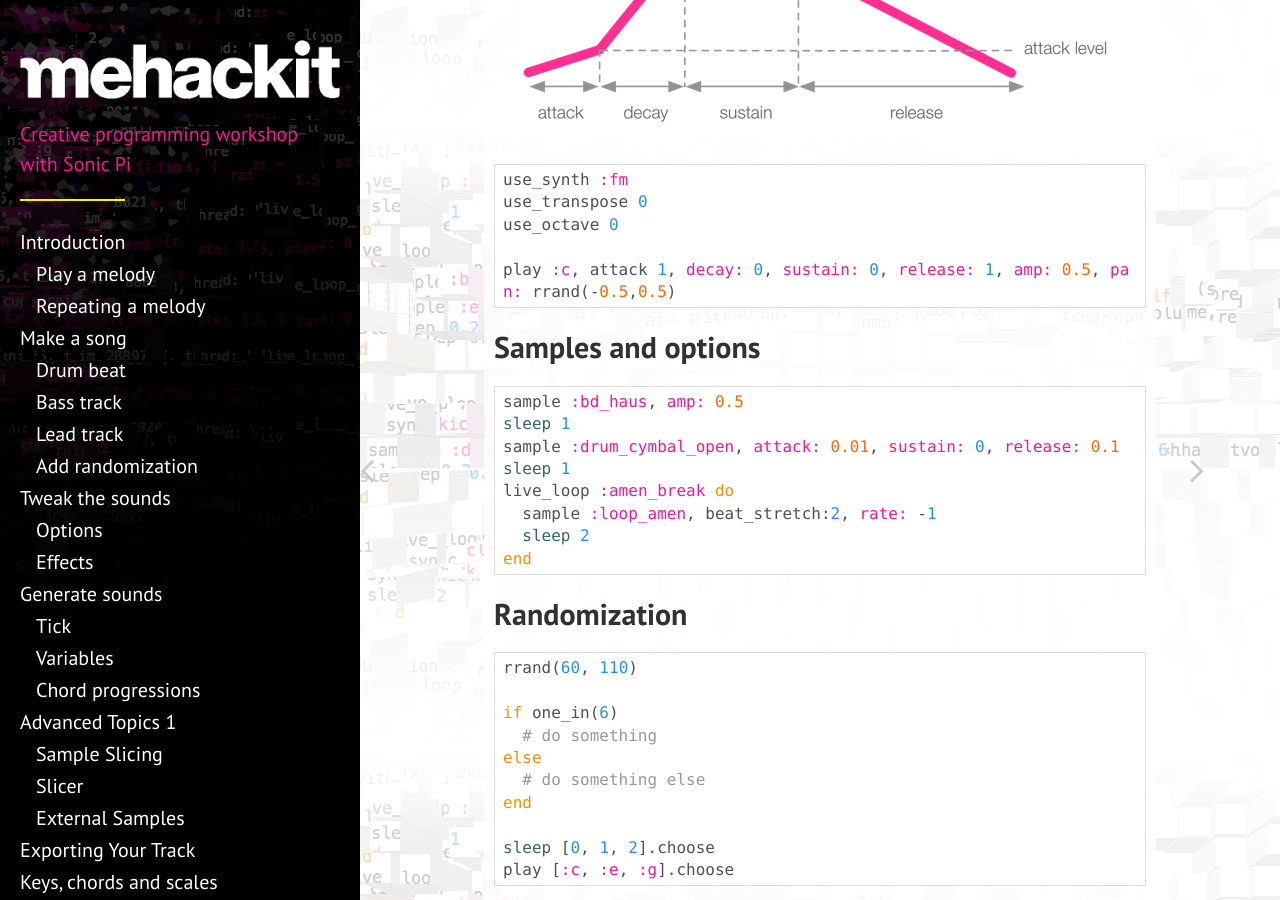
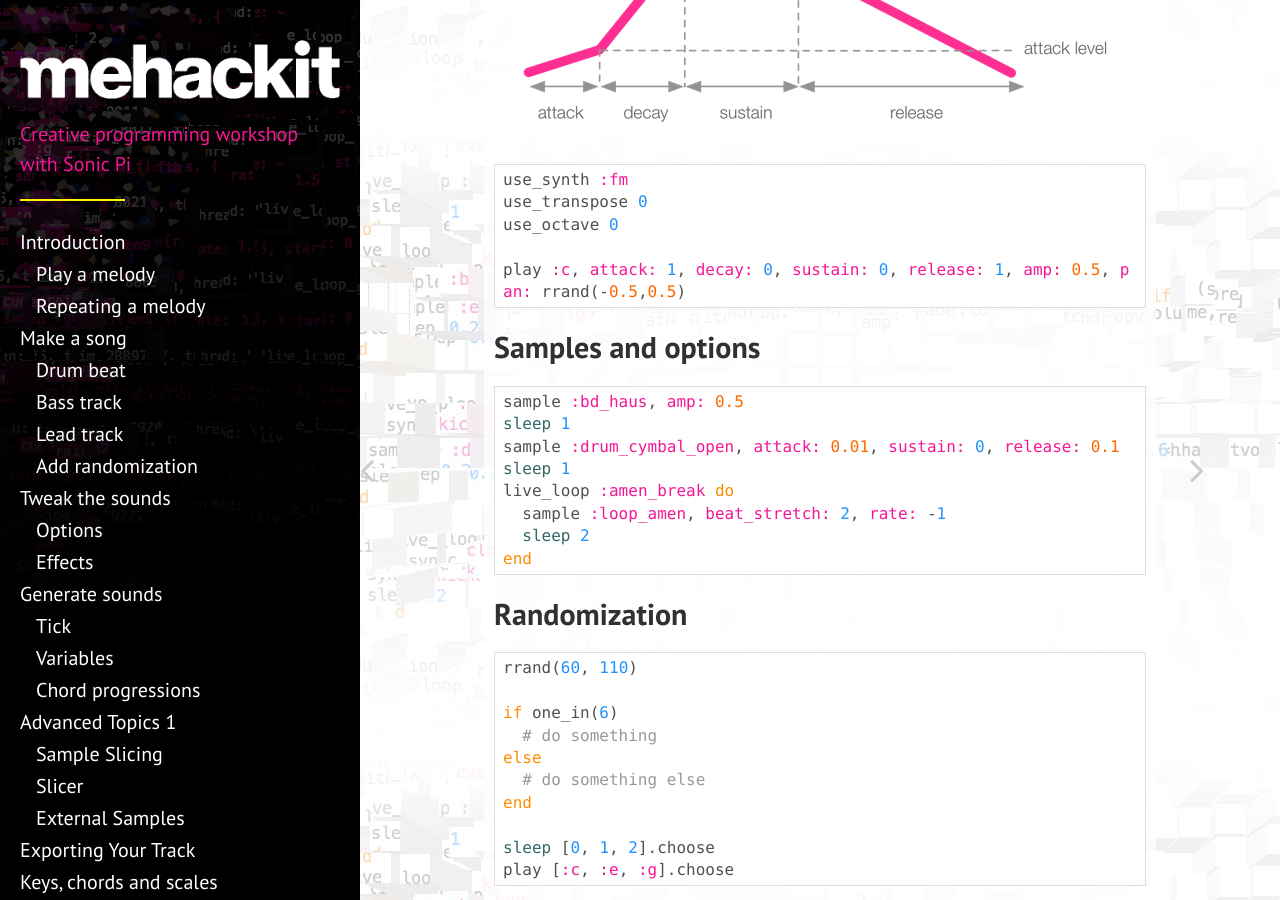
Before and after one commit to mehackit/sonic-pi-workshop, a Jekyll site: the page built from _exercises/en/10-cheatsheet/01-cheatsheet.md, in a window 1280 px wide and 900 px high, scrolled down 1129 px. Built offline with Jekyll 4.4.1, drawn with Linux system fonts in a browser that asks for light colours; nearby versions of some CDN libraries.

Commit message:
Fixing some typos - that I've found during my read through

```diff
--- a/_exercises/en/10-cheatsheet/01-cheatsheet.md
+++ b/_exercises/en/10-cheatsheet/01-cheatsheet.md
@@ -45,7 +45,7 @@ use_synth :fm
 use_transpose 0
 use_octave 0
 
-play :c, attack 1, decay: 0, sustain: 0, release: 1, amp: 0.5, pan: rrand(-0.5,0.5)
+play :c, attack: 1, decay: 0, sustain: 0, release: 1, amp: 0.5, pan: rrand(-0.5,0.5)
 {% endhighlight %}
 
 ## Samples and options
@@ -56,7 +56,7 @@ sleep 1
 sample :drum_cymbal_open, attack: 0.01, sustain: 0, release: 0.1
 sleep 1
 live_loop :amen_break do
-  sample :loop_amen, beat_stretch:2, rate: -1
+  sample :loop_amen, beat_stretch: 2, rate: -1
   sleep 2
 end
 {% endhighlight %}
```
Also changed, not shown: _exercises/en/03-tweak-the-sounds/02-synth-options.md (+2 -2 lines).
